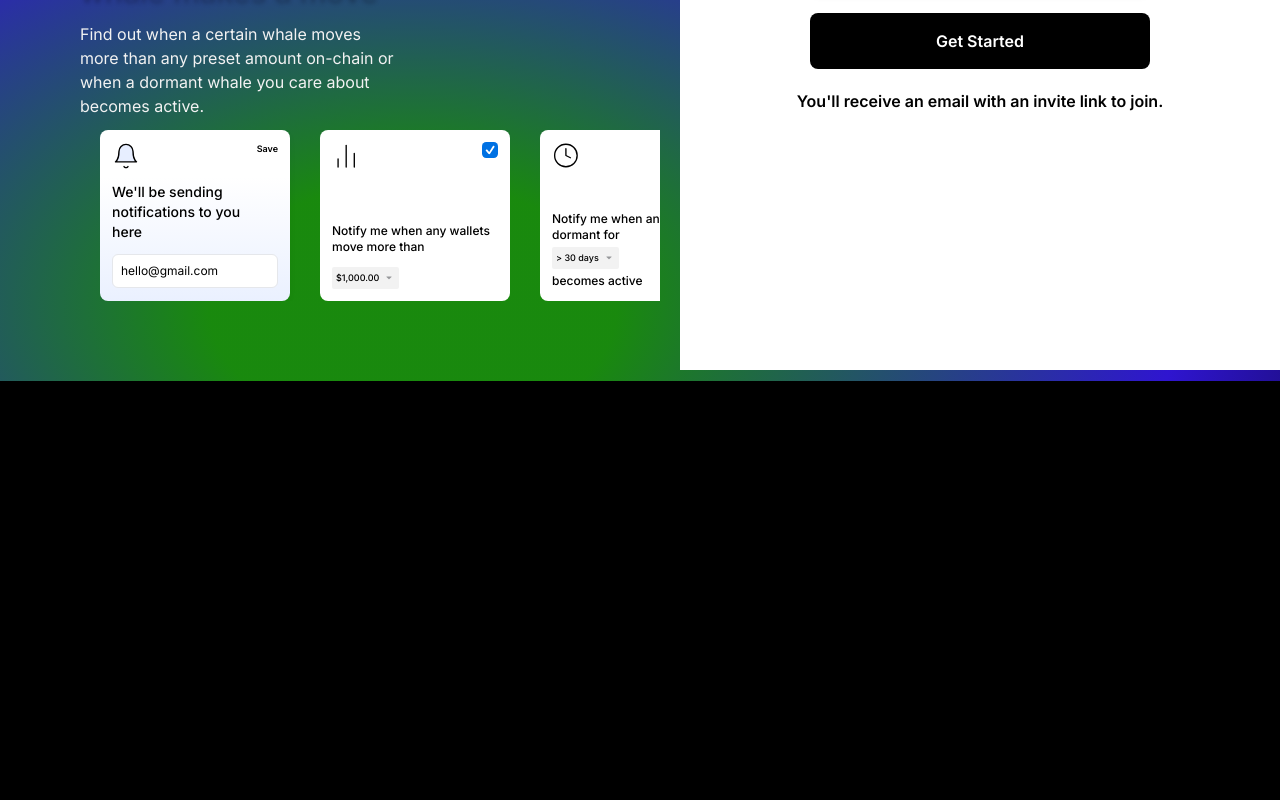
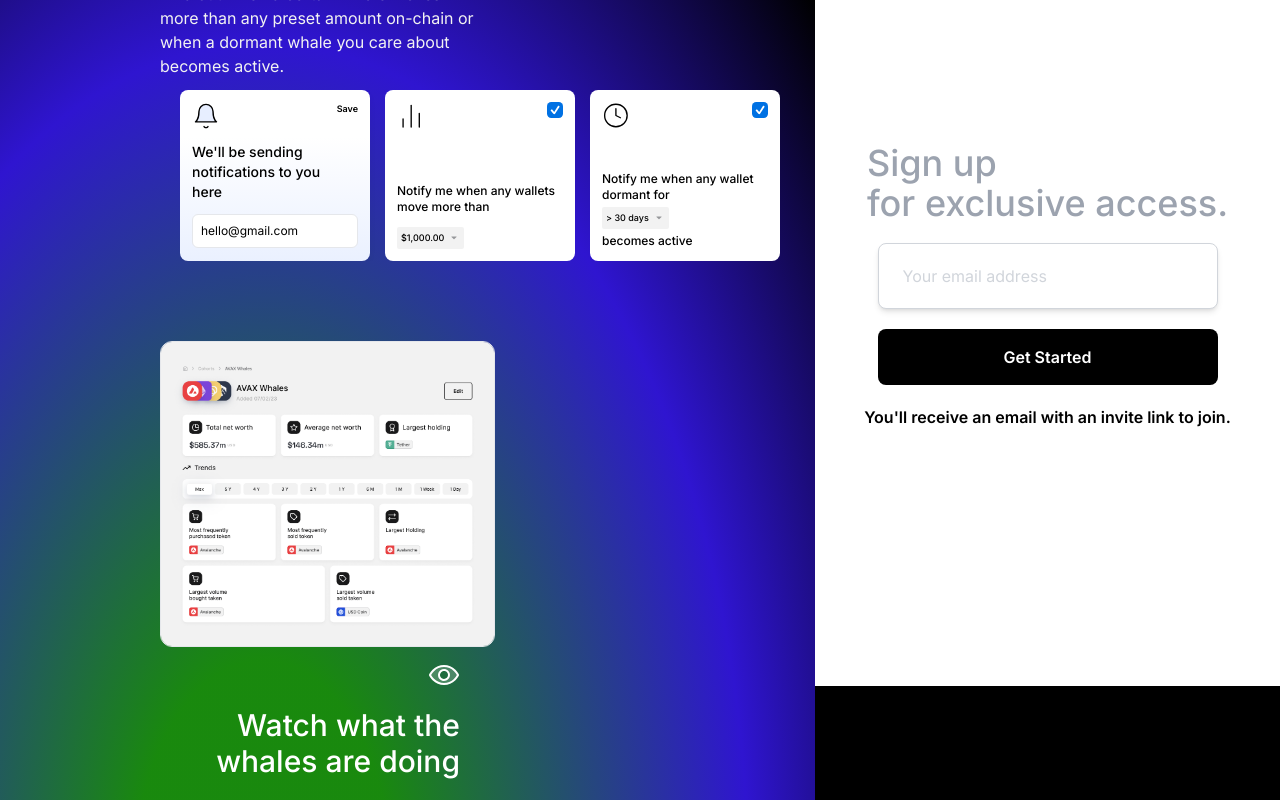
Before and after one commit to riyavishwakarma13/loch, a React (Vite) app: page / in a window 1280 px wide. Shown: the part 440-1240 px from the top of the page. Before the commit the page ends 821 px from the top, so only its background shows below. Built offline with nearby package versions, Linux system fonts and the light colour scheme.

Commit message:
section 2 done

```diff
--- a/src/App.tsx
+++ b/src/App.tsx
@@ -1,13 +1,17 @@
 import One from "./components/Section/1";
+import Two from "./components/Section/2";
+import Three from "./components/Section/3";
 import SignUp from "./components/SignUp";
 
 function App() {
   return (
-    <div className="radial-gradient flex items-center">
-      <div className=" md:block hidden flex-1 pl-20 py-20">
+    <div className=" flex items-center">
+      <div className=" lg:block hidden radial-gradient space-y-20 flex-1 lg:pl-40 py-10">
         <One />
+        <Two />
+        <Three />
       </div>
-      <div className="w-full h-[100vh] flex items-center justify-center bg-white max-w-[640px]">
+      <div className="w-full h-[100vh] flex items-center justify-center bg-white lg:max-w-[640px]">
         <SignUp />
       </div>
     </div>
--- a/src/components/NotificationSwiper.tsx
+++ b/src/components/NotificationSwiper.tsx
@@ -1,19 +1,45 @@
 import { Swiper, SwiperSlide } from "swiper/react";
 import "swiper/css";
 import "swiper/css/pagination";
+import { useEffect } from "react";
+import "swiper/css";
+import SwiperCore from "swiper";
+import { Autoplay, A11y } from "swiper/modules";
 
 const NotificationSwiper = () => {
+  useEffect(() => {
+    SwiperCore.use([Autoplay]);
+  }, []);
   return (
-    <div className="max-w-[400px] lg:max-w-[600px] px-5">
+    <div className="px-5">
       <Swiper
-        slidesPerView={"auto"}
-        spaceBetween={30}
-        pagination={{
-          clickable: true,
+        slidesPerView="auto"
+        spaceBetween={15}
+        roundLengths={true}
+        loop={true}
+        modules={[Autoplay, A11y]}
+        className="mySwiper"
+        speed={5000}
+        autoplay={{
+          delay: 0,
+          disableOnInteraction: false,
         }}
-        className="mySwiper "
+        breakpoints={{
+          // when window width is >= 320px
+          576: {
+            slidesPerView: 2,
+          },
+          // when window width is >= 480px
+          992: {
+            slidesPerView: 3,
+          },
+          // when window width is >= 640px
+          1400: {
+            slidesPerView: 4,
+          },
+        }}
       >
-        <SwiperSlide className="bg-white w-[190px] rounded-lg box-gradient space-y-3 h-[171px] p-3">
+        <SwiperSlide className="bg-white w-full max-w-[190px] rounded-lg box-gradient space-y-3 h-[171px] p-3">
           <div className="flex justify-between items-start">
             <img
               src="/assets/bell 2.svg"
@@ -30,7 +56,7 @@ const NotificationSwiper = () => {
             hello@gmail.com
           </p>
         </SwiperSlide>
-        <SwiperSlide className="bg-white w-[190px] rounded-lg flex flex-col justify-between h-[171px] p-3">
+        <SwiperSlide className="bg-white w-full max-w-[190px] rounded-lg flex flex-col justify-between h-[171px] p-3">
           <div className="flex justify-between items-start">
             <img
               src="/assets/bar-chart-2.svg"
@@ -56,7 +82,7 @@ const NotificationSwiper = () => {
             </div>
           </div>
         </SwiperSlide>
-        <SwiperSlide className="bg-white w-[190px] rounded-lg flex flex-col justify-between h-[171px] p-3">
+        <SwiperSlide className="bg-white w-full max-w-[190px] rounded-lg flex flex-col justify-between h-[171px] p-3">
           <div className="flex justify-between items-start">
             <img
               src="/assets/clock.svg"
--- a/src/components/Section/1.tsx
+++ b/src/components/Section/1.tsx
@@ -5,9 +5,9 @@ const One = () => {
     <div className="flex flex-wrap justify-between items-center gap-3">
       <div className="max-w-[322px] space-y-4 w-full">
         <img src="/assets/Bell.svg" alt="notify bell" />
-        <p className="text-3xl font-medium text-shadow ">
+        <h2 className="text-3xl font-medium text-shadow ">
           Get notified when a highly correlated whale makes a move
-        </p>
+        </h2>
         <p className="text-base text-[#F2F2F2]">
           Find out when a certain whale moves more than any preset amount
           on-chain or when a dormant whale you care about becomes active.
--- /dev/null
+++ b/src/components/Section/2.tsx
@@ -0,0 +1,25 @@
+const Two = () => {
+  return (
+    <div className="flex flex-wrap items-center justify-between gap-3  md:pr-20">
+      <div className="lg:order-1 flex flex-col items-end gap-4 w-full max-w-[300px]">
+        <img src="/assets/Eye.svg" alt="Eye" height={32} width={32} />
+        <h3 className="text-3xl text-center lg:text-right font-medium text-white">
+          Watch what the whales are doing
+        </h3>
+        <p className="text-base text-center lg:text-right text-[#F2F2F2]">
+          All whales are not equal. Know exactly what the whales impacting YOUR
+          portfolio are doing.
+        </p>
+      </div>
+      <img
+        src="/assets/dashboard.png"
+        alt="dashboard"
+        className="rounded-xl border border-gray-200"
+        height={306}
+        width={335}
+      />
+    </div>
+  );
+};
+
+export default Two;
--- /dev/null
+++ b/src/components/Section/3.tsx
@@ -0,0 +1,5 @@
+const Three = () => {
+  return <div>Three</div>;
+};
+
+export default Three;
```
Also changed, not shown: public/assets/dashboard.png (added).
